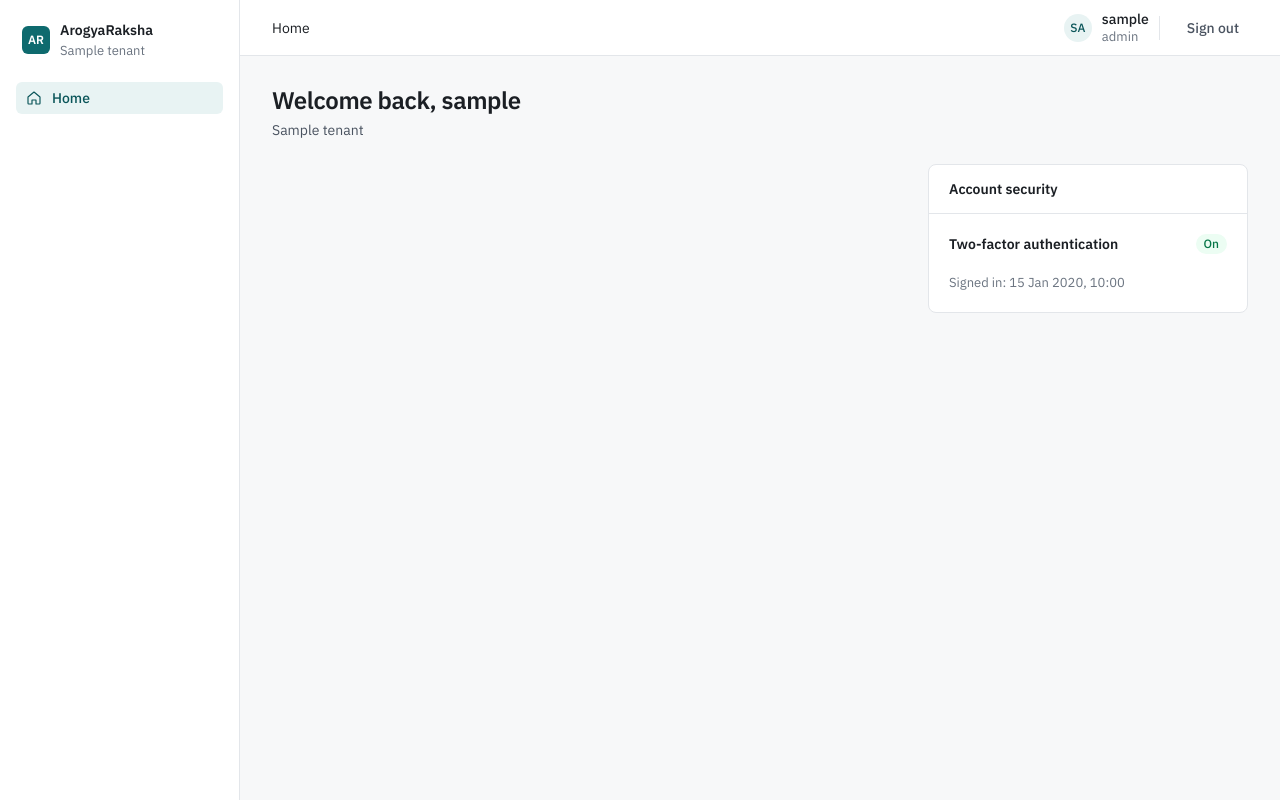
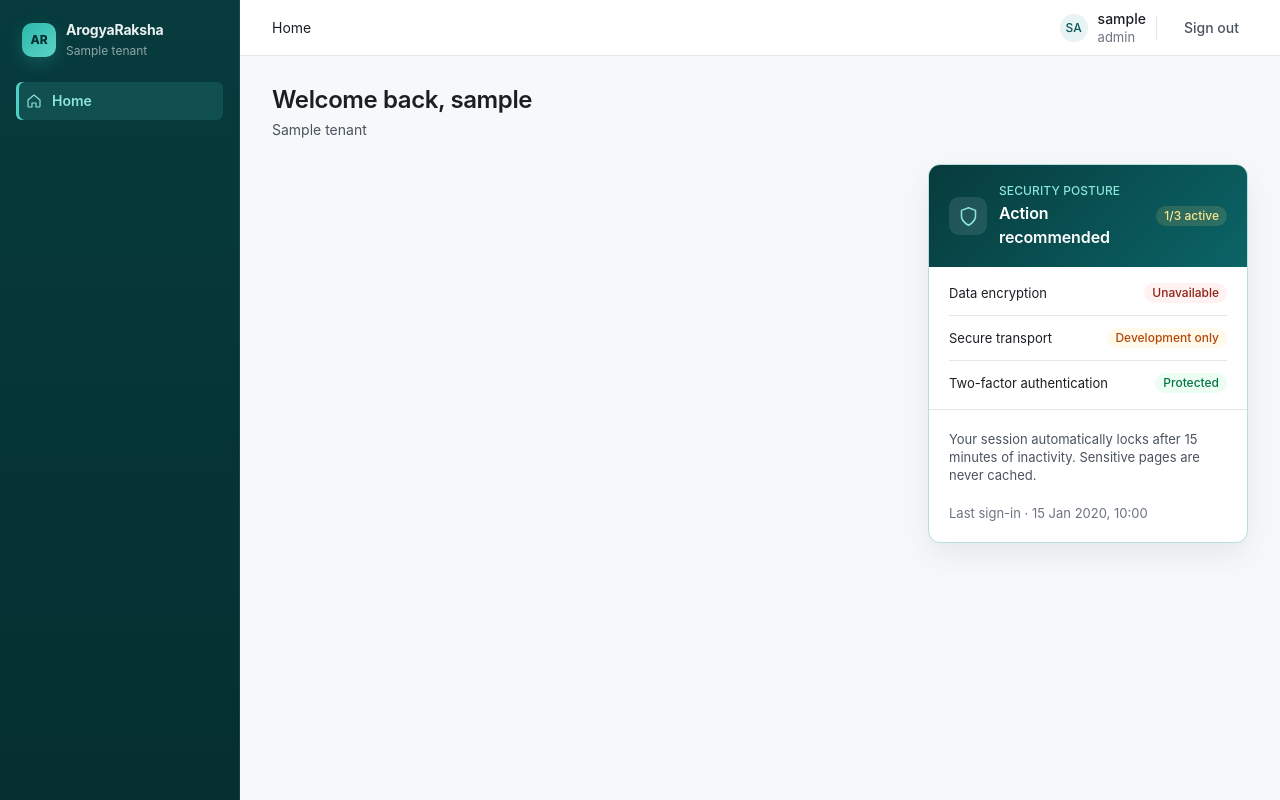
Before and after one commit to baba-the-beast/arogya-raksha, a Flask app: page /dashboard in a window 1280 px wide. Run offline with Flask 3, Linux system fonts and the light colour scheme; the visitor is signed in with stand-in values (Sample User, id 1); tables that the repository leaves empty hold one stand-in row (values such as "Sample post"); parts of the project's set-up code (start-up, migrations or seed data) failed here and were passed over.

Commit message:
Upgrade clinical UI and harden browser security
Co-authored-by: arena-agent <297053741+arena-agent@users.noreply.github.com>

```diff
--- a/app/routes/patient.py
+++ b/app/routes/patient.py
@@ -60,7 +60,21 @@ def dashboard():
             "flagged_24h": flagged.filter(AuditLog.timestamp >= since).count(),
             "recent_flagged": flagged.order_by(AuditLog.id.desc()).limit(6).all(),
         }
-    return render_template("dashboard/index.html", user=user, summary=summary, admin=admin)
+    # Expose only non-sensitive, server-verified controls. This is deliberately derived on
+    # the backend rather than claimed by client-side UI, and never includes key material.
+    security_posture = {
+        "encryption": bool(current_app.config.get("MASTER_ENCRYPTION_KEY")),
+        "mfa": bool(user.totp_enabled),
+        "secure_transport": bool(current_app.config.get("SESSION_COOKIE_SECURE")) or current_app.debug,
+        "session_minutes": max(1, current_app.config.get("SESSION_IDLE_TIMEOUT_SECONDS", 900) // 60),
+    }
+    security_posture["score"] = sum((
+        security_posture["encryption"], security_posture["mfa"], security_posture["secure_transport"]
+    ))
+    return render_template(
+        "dashboard/index.html", user=user, summary=summary, admin=admin,
+        security_posture=security_posture,
+    )
 
 @patient_bp.route("/patients", methods=["GET"])
 @require_permission(PATIENT_READ)
--- a/app/security/headers.py
+++ b/app/security/headers.py
@@ -37,6 +37,8 @@ def init_talisman(app):
         response.headers.setdefault("Cross-Origin-Resource-Policy", "same-origin")
         # X-Permitted-Cross-Domain-Policies: Disallow Adobe Flash/Acrobat cross-domain policies
         response.headers.setdefault("X-Permitted-Cross-Domain-Policies", "none")
+        response.headers.setdefault("X-Robots-Tag", "noindex, nofollow, noarchive")
+        response.headers.setdefault("Origin-Agent-Cluster", "?1")
 
         # Cache-Control: Protect PHI & session views from browser disk & intermediate proxy caches
         from flask import request
@@ -59,13 +61,9 @@ def init_talisman(app):
         ],
         "style-src": [
             "'self'",
-            "'unsafe-inline'",
-            "https://fonts.googleapis.com",
         ],
         "font-src": [
             "'self'",
-            "https://fonts.gstatic.com",
-            "https://cdn.21st.dev",
         ],
         "img-src": [
             "'self'",
@@ -73,15 +71,12 @@ def init_talisman(app):
         ],
         "connect-src": [
             "'self'",
-            "https://cdn.jsdelivr.net",
-            "https://www.gstatic.com",
         ],
-        "worker-src": [
-            "'self'",
-            "blob:",
-        ],
+        "worker-src": "'none'",
         "object-src": "'none'",
-        "base-uri": "'self'",
+        "base-uri": "'none'",
+        "form-action": "'self'",
+        "frame-src": "'none'",
         "frame-ancestors": "'none'",  # Anti-clickjacking
     }
 
@@ -111,7 +106,7 @@ def init_talisman(app):
         strict_transport_security=force_https,
         strict_transport_security_max_age=31536000 if force_https else 0,
         frame_options="DENY",
-        referrer_policy="strict-origin-when-cross-origin",
+        referrer_policy="no-referrer",
         x_content_type_options=True,
     )
     return talisman
--- a/app/static/css/app.css
+++ b/app/static/css/app.css
@@ -82,8 +82,10 @@
   --radius-full: 999px;
 
   /* Typography (Figma text styles) */
-  --font-sans: "IBM Plex Sans", system-ui, -apple-system, "Segoe UI", sans-serif;
-  --font-mono: "IBM Plex Mono", ui-monospace, SFMono-Regular, Menlo, Consolas, monospace;
+  --font-sans: Inter, ui-sans-serif, system-ui, -apple-system, BlinkMacSystemFont, "Segoe UI", sans-serif;
+  --font-mono: "SFMono-Regular", Consolas, "Liberation Mono", Menlo, monospace;
+  --shadow-sm: 0 1px 2px rgba(8, 63, 66, .04), 0 1px 3px rgba(8, 63, 66, .06);
+  --shadow-md: 0 12px 30px rgba(8, 63, 66, .08);
 
   --sidebar-width: 240px;
   --topbar-height: 56px;
@@ -135,29 +137,32 @@ code, .mono { font-family: var(--font-mono); font-size: 13px; line-height: 18px;
   position: sticky; top: 0; height: 100vh; width: var(--sidebar-width); flex: none;
   display: flex; flex-direction: column; gap: 2px;
   padding: var(--space-5) var(--space-4) var(--space-4);
-  background: var(--color-bg-surface);
-  border-right: 1px solid var(--color-border-default);
+  background: linear-gradient(180deg, #073b3d 0%, #052f31 100%);
+  color: rgba(255,255,255,.92);
+  border-right: 1px solid rgba(255,255,255,.08);
   overflow-y: auto;
 }
 .brand { display: flex; align-items: center; gap: 10px; padding: 0 6px var(--space-5); color: inherit; }
 .brand:hover { text-decoration: none; }
 .brand-mark {
-  width: 28px; height: 28px; border-radius: var(--radius-md); flex: none;
+  width: 34px; height: 34px; border-radius: 10px; flex: none;
   display: grid; place-items: center;
-  background: var(--color-bg-accent); color: var(--color-text-on-accent);
-  font-size: 12px; font-weight: 600;
+  background: linear-gradient(135deg, #2bb7aa, #5dd5c8); color: #042f31;
+  box-shadow: 0 6px 18px rgba(43,183,170,.25);
+  font-size: 12px; font-weight: 800;
 }
-.brand-name { font-weight: 600; }
-.brand-org { font-size: 13px; line-height: 18px; color: var(--color-text-tertiary); }
+.brand-name { font-weight: 700; letter-spacing: -.2px; }
+.brand-org { font-size: 12px; line-height: 18px; color: rgba(255,255,255,.55); }
 
 .nav-item {
   display: flex; align-items: center; gap: 10px;
   height: 32px; padding: 0 10px; border-radius: var(--radius-md);
   color: var(--color-text-secondary);
 }
-.nav-item:hover { background: var(--color-bg-subtle); color: var(--color-text-primary); text-decoration: none; }
-.nav-item[aria-current="page"] { background: var(--color-bg-accent-subtle); color: var(--color-text-accent); font-weight: 500; }
-.nav-section { padding: var(--space-5) 10px 6px; font-size: 12px; line-height: 16px; font-weight: 500; color: var(--color-text-tertiary); }
+.sidebar .nav-item { color: rgba(255,255,255,.66); height: 38px; }
+.sidebar .nav-item:hover { background: rgba(255,255,255,.07); color: #fff; text-decoration: none; }
+.sidebar .nav-item[aria-current="page"] { background: rgba(77,211,198,.14); color: #8ce5dc; font-weight: 600; box-shadow: inset 3px 0 #4dd3c6; }
+.sidebar .nav-section { padding: var(--space-5) 10px 6px; font-size: 11px; line-height: 16px; font-weight: 700; letter-spacing: .08em; text-transform: uppercase; color: rgba(255,255,255,.35); }
 .sidebar-spacer { flex: 1; }
 
 .main { flex: 1; min-width: 0; display: flex; flex-direction: column; }
@@ -273,7 +278,22 @@ code, .mono { font-family: var(--font-mono); font-size: 13px; line-height: 18px;
 }
 
 /* ── Cards, lists, tables ───────────────────────────────────────────────── */
-.card { background: var(--color-bg-surface); border: 1px solid var(--color-border-default); border-radius: var(--radius-lg); overflow: hidden; }
+.card { background: var(--color-bg-surface); border: 1px solid var(--color-border-default); border-radius: 12px; overflow: hidden; box-shadow: var(--shadow-sm); }
+.card:hover { border-color: #d7dcdf; }
+.stat { position: relative; }
+.stat::before { content: ""; position: absolute; inset: 0 auto 0 0; width: 3px; background: linear-gradient(var(--teal-600), #4dd3c6); }
+.security-card { border-color: #b9dedb; box-shadow: var(--shadow-md); }
+.security-hero { display: flex; align-items: center; gap: 12px; padding: 18px 20px; color: white; background: linear-gradient(135deg, #073b3d, #0b6466); }
+.security-hero > div:nth-child(2) { flex: 1; }
+.security-hero .t-label { color: #8ce5dc; margin-bottom: 2px; }
+.security-hero .badge-success { background: rgba(100,230,197,.15); color: #a7f3d0; }
+.security-hero .badge-warning { background: rgba(255,220,130,.14); color: #fde68a; }
+.security-shield { width: 38px; height: 38px; display: grid; place-items: center; border-radius: 10px; background: rgba(255,255,255,.1); }
+.security-shield .icon { width: 21px; height: 21px; color: #8ce5dc; }
+.security-controls { padding: 4px 20px; }
+.security-control { display: flex; align-items: center; justify-content: space-between; gap: 12px; padding: 12px 0; border-bottom: 1px solid var(--color-border-default); font-size: 13px; }
+.security-control:last-child { border-bottom: 0; }
+.security-foot { padding-top: 12px; border-top: 1px solid var(--color-border-default); }
 .card-header {
   display: flex; align-items: center; justify-content: space-between; gap: var(--space-3);
   padding: 14px var(--space-5); border-bottom: 1px solid var(--color-border-default);
--- a/app/templates/base.html
+++ b/app/templates/base.html
@@ -4,9 +4,9 @@
   <meta charset="UTF-8">
   <meta name="viewport" content="width=device-width, initial-scale=1.0">
   <title>{% block title %}ArogyaRaksha{% endblock %} · ArogyaRaksha</title>
-  <link rel="preconnect" href="https://fonts.googleapis.com">
-  <link rel="preconnect" href="https://fonts.gstatic.com" crossorigin>
-  <link href="https://fonts.googleapis.com/css2?family=IBM+Plex+Mono&family=IBM+Plex+Sans:wght@400;500;600&display=swap" rel="stylesheet">
+  <meta name="color-scheme" content="light">
+  <meta name="theme-color" content="#073b3d">
+  <meta name="robots" content="noindex, nofollow, noarchive">
   <link rel="stylesheet" href="{{ url_for('static', filename='css/app.css') }}">
   <meta name="csrf-token" content="{{ csrf_token() }}">
 </head>
--- a/app/templates/dashboard/index.html
+++ b/app/templates/dashboard/index.html
@@ -116,18 +116,26 @@
   </div>
 
   <aside class="rail">
-    <section class="card" aria-labelledby="account-security">
-      <div class="card-header"><h2 id="account-security" class="t-card">Account security</h2></div>
-      <div class="card-body stack">
-        <div class="row-between">
-          <strong>Two-factor authentication</strong>
-          {{ ui.badge('On', 'success') if user.totp_enabled else ui.badge('Off', 'warning') }}
+    <section class="card security-card" aria-labelledby="account-security">
+      <div class="security-hero">
+        <div class="security-shield">{{ ui.icon('shield') }}</div>
+        <div>
+          <div class="t-label">SECURITY POSTURE</div>
+          <h2 id="account-security" class="t-section">{{ 'Maximum protection' if security_posture.score == 3 else 'Action recommended' }}</h2>
         </div>
+        {{ ui.badge(security_posture.score ~ '/3 active', 'success' if security_posture.score == 3 else 'warning') }}
+      </div>
+      <div class="security-controls">
+        <div class="security-control"><span>Data encryption</span>{{ ui.badge('AES-256 active', 'success') if security_posture.encryption else ui.badge('Unavailable', 'danger') }}</div>
+        <div class="security-control"><span>Secure transport</span>{{ ui.badge('Enforced', 'success') if security_posture.secure_transport else ui.badge('Development only', 'warning') }}</div>
+        <div class="security-control"><span>Two-factor authentication</span>{{ ui.badge('Protected', 'success') if user.totp_enabled else ui.badge('Not enabled', 'warning') }}</div>
+      </div>
+      <div class="card-body stack security-foot">
+        <p class="t-small muted">Your session automatically locks after {{ security_posture.session_minutes }} minutes of inactivity. Sensitive pages are never cached.</p>
         {% if not user.totp_enabled %}
-        <p class="t-small muted">Protect your account with an authenticator app code at sign-in.{% if user.role == 'Admin' %} Required for administrators.{% endif %}</p>
-        <div><a class="btn btn-secondary" href="{{ url_for('admin.setup_mfa') }}">Set up two-factor</a></div>
+        <a class="btn btn-primary btn-block" href="{{ url_for('admin.setup_mfa') }}">Enable two-factor protection</a>
         {% endif %}
-        <p class="t-small subtle">Signed in: {{ ui.when(user.last_login_at) }}</p>
+        <p class="t-small subtle">Last sign-in · {{ ui.when(user.last_login_at) }}</p>
       </div>
     </section>
   </aside>
```
